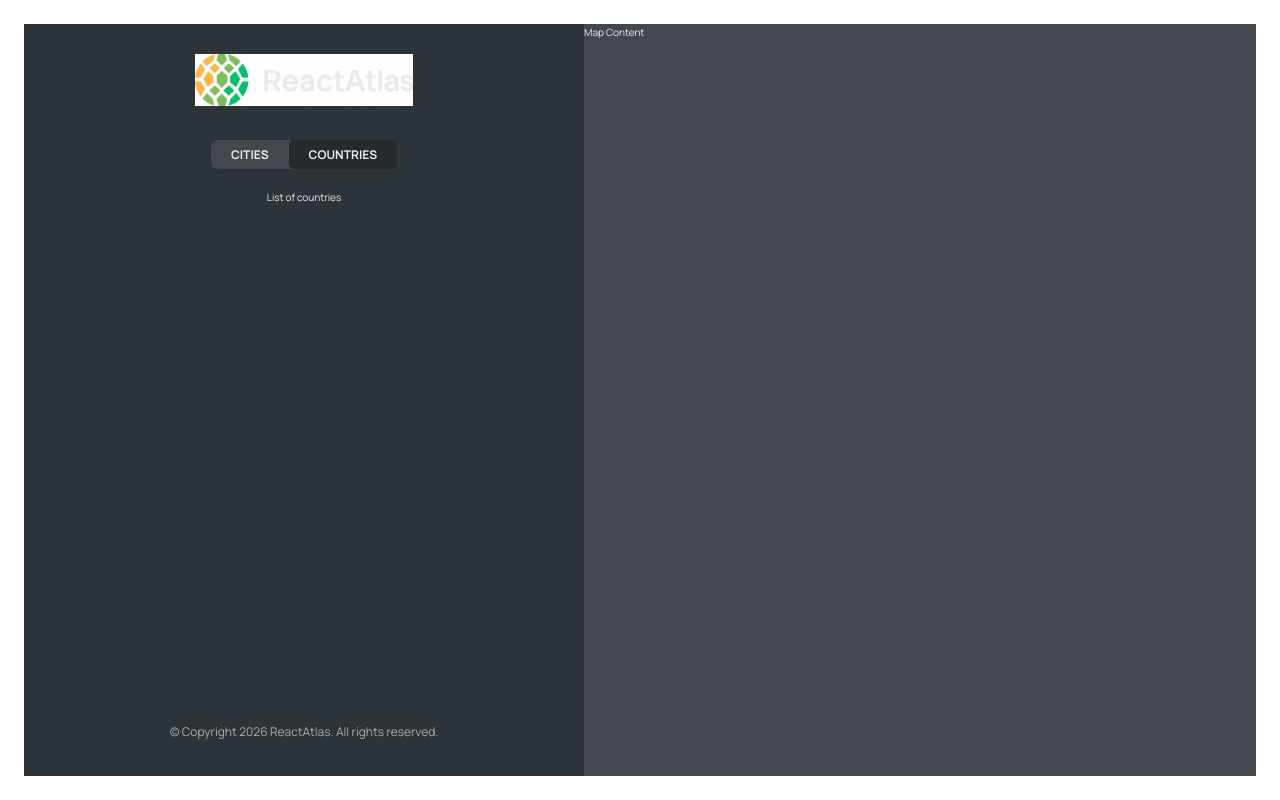
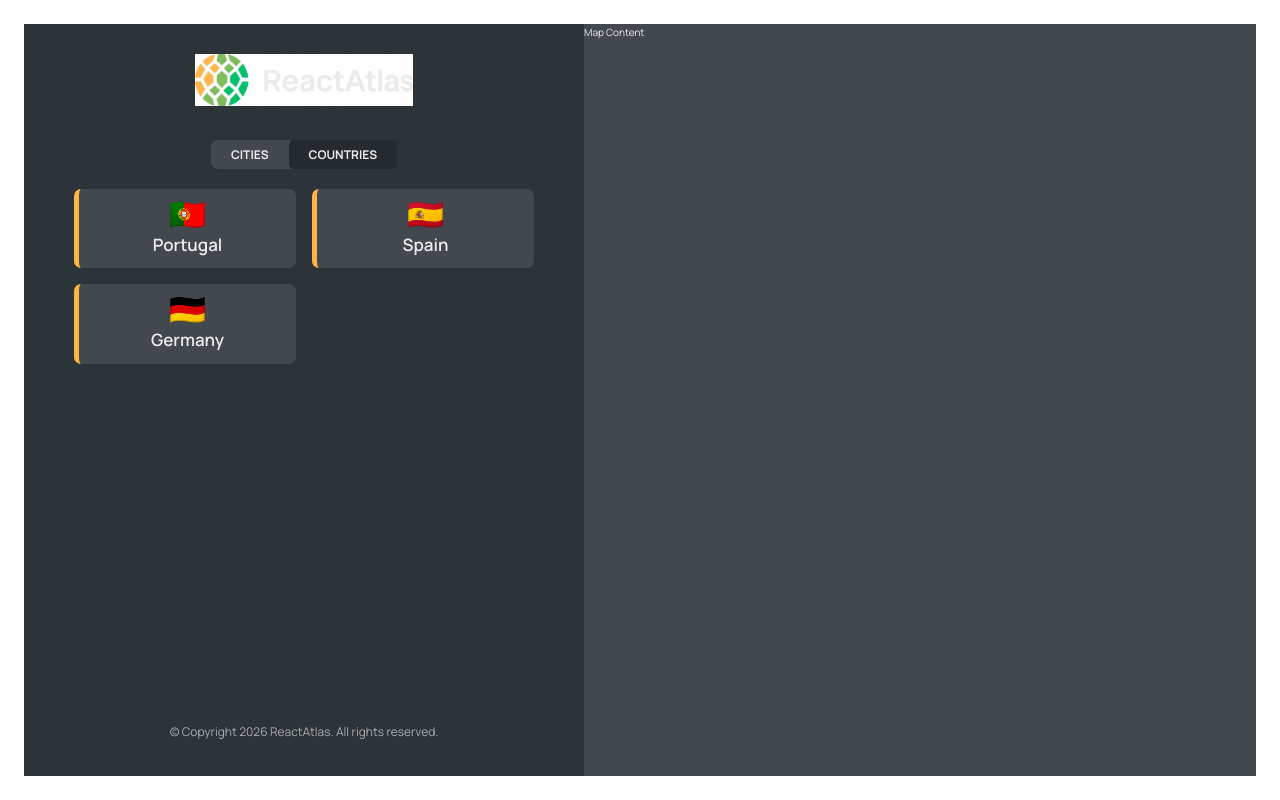
Before and after one commit to DENBARIT/ReactAtlas-Single-Page-React-App, a React (Vite) app: page /app/countries in a window 1280 px wide. Built offline with nearby package versions, Linux system fonts and the light colour scheme; data requests are answered from the project's data file.

Commit message:
feat:countries list inside appnav

```diff
--- a/src/App.jsx
+++ b/src/App.jsx
@@ -1,4 +1,5 @@
 import { BrowserRouter, Routes, Route } from "react-router-dom";
+import {useState,useEffect} from "react";
 import Product from "./pages/Product";
 import Homepage from "./pages/Homepage";
 import Pricing from "./pages/Pricing";
@@ -6,7 +7,7 @@
 import AppLayout from "./pages/AppLayout";
 import Login from "./pages/Login";
 import CityList from "./components/CityList";
-import {useState,useEffect} from "react"
+import CountryList from "./components/CountryList";
 const BASE_URL="http://localhost:8000";
 export default function App() {
 
@@ -36,7 +37,7 @@
         <Route path="/app" element={<AppLayout />} >
         <Route index element={<CityList  cities={cities} isLoading={isLoading}/>} />
         <Route path="cities" element={<CityList cities={cities} isLoading={isLoading}/>} />
-        <Route path="countries" element={<p>List of countries</p>} />
+        <Route path="countries" element={<CountryList  cities={cities} isLoading={isLoading}/>} />
         <Route path="form" element={<p>Form</p>} />
         </Route>
 
--- a/src/components/CityList.module.css
+++ b/src/components/CityList.module.css
@@ -11,5 +11,6 @@
 }
 
 .cityList::-webkit-scrollbar {
+  /* To hide the scrollbar */
   width: 0;
 }
--- a/src/components/CountryItem.module.css
+++ b/src/components/CountryItem.module.css
@@ -6,7 +6,7 @@
 
   font-size: 1.7rem;
   font-weight: 600;
-
+/* overflow-y: auto; */
   background-color: var(--color-dark--2);
   border-radius: 7px;
   padding: 1rem 2rem;
--- /dev/null
+++ b/src/components/CountryList.jsx
@@ -0,0 +1,28 @@
+import styles from './CountryList.module.css'
+import Spinner from "./Spinner"
+import CountryItem from "./CountryItem"
+import Message from "./Message"
+function CountryList({cities,isLoading}) {
+    // const countries = cities.map(city => city.country);
+    if(isLoading) return <Spinner/>
+    if(cities.length === 0) return <Message message="No cities to display."/>
+    const countries = cities.reduce((arr, city) => {
+                if(!arr.map(c => c.country).includes(city.country))
+                    return [...arr, {country: city.country, emoji: city.emoji}];
+                return arr;
+            }, []);
+    return (
+    //     <ul className={styles.countryList}>
+    // {countries.map(country => <CountryItem country={country} key={country} />)}
+        <ul className={styles.countryList}>
+
+            {countries.map(country => <CountryItem country={country} key={country.country} />)}
+
+
+
+        </ul>
+
+    )
+}
+
+export default CountryList
--- a/src/components/CountryList.module.css
+++ b/src/components/CountryList.module.css
@@ -2,7 +2,7 @@
   width: 100%;
   height: 65vh;
   list-style: none;
-  overflow-y: scroll;
+  overflow-y: auto;
   overflow-x: hidden;
 
   display: grid;
--- a/src/components/Sidebar.jsx
+++ b/src/components/Sidebar.jsx
@@ -1,6 +1,7 @@
 import styles from "./Sidebar.module.css";
 import Logo from "./Logo";
 import AppNav from "./AppNav";
+
 import Footer from "./Footer";
 import { Outlet } from "react-router-dom";
 function Sidebar() {
```
Also changed, not shown: src/components/CityList.jsx (line endings or trailing spaces).
